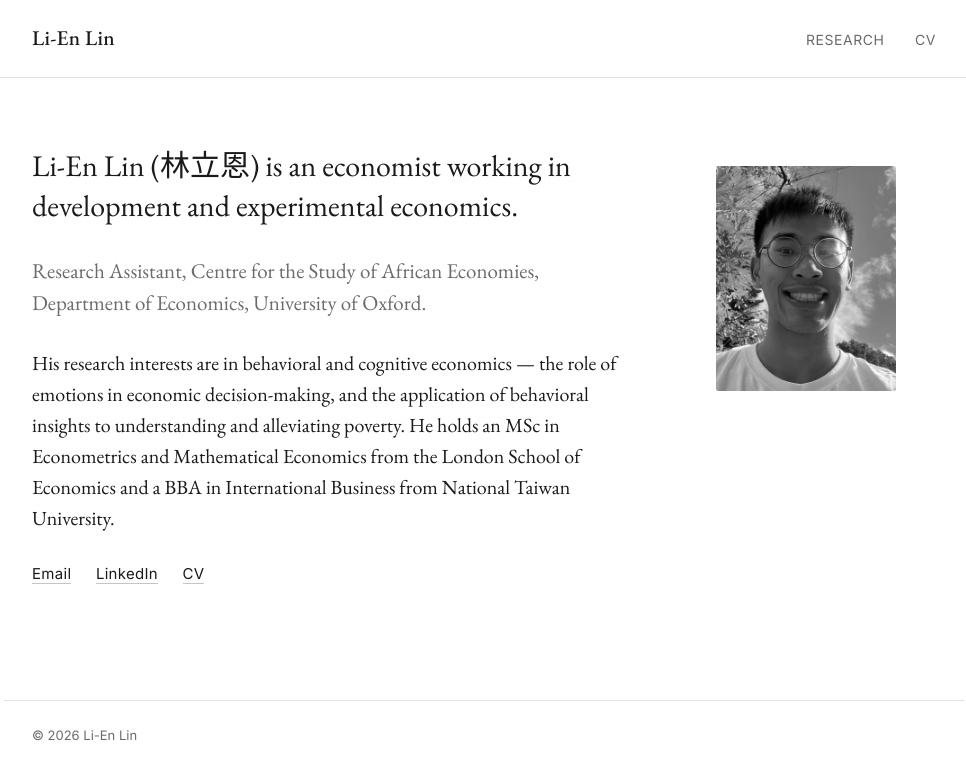
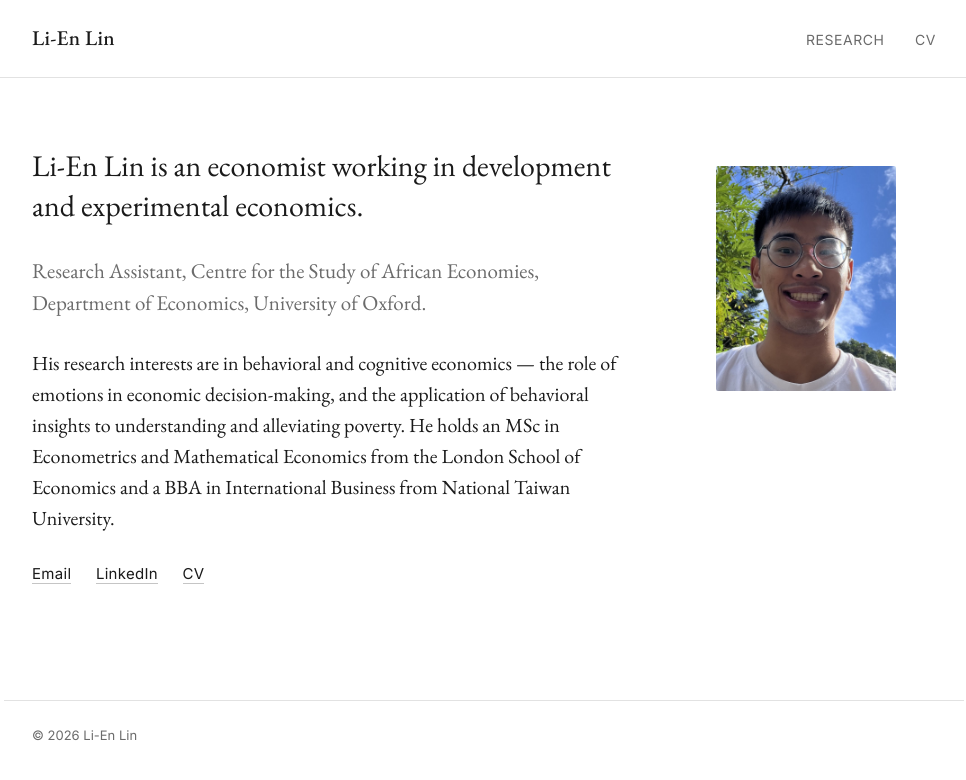
Before and after one commit to lienlin2001/lienlin2001.github.io, a Jekyll site: the page built from index.markdown, in a window 1280 px wide. Shown: the top 780 px of the page, without its empty margins (156-1122 px from the left). Built offline with Jekyll 4.4.1, drawn with Linux system fonts in a browser that asks for light colours.

Commit message:
Remove grayscale photo filter and simplify homepage name text

```diff
--- a/assets/css/style.css
+++ b/assets/css/style.css
@@ -104,7 +104,6 @@ a:hover { color: var(--link-hover); border-color: var(--link-hover); }
 .home-photo {
   width: 100%;
   border-radius: 2px;
-  filter: grayscale(100%);
 }
 .home-photo-wrap figcaption {
   font-family: "Inter", system-ui, sans-serif;
--- a/index.markdown
+++ b/index.markdown
@@ -4,7 +4,7 @@ layout: default
 
 <section class="home">
   <div class="home-intro">
-    <h1 class="home-lede">Li-En Lin (林立恩) is an economist working in development and experimental economics.</h1>
+    <h1 class="home-lede">Li-En Lin is an economist working in development and experimental economics.</h1>
 
     <p class="home-position">Research Assistant, Centre for the Study of African Economies, Department of Economics, University of Oxford.</p>
 
```
